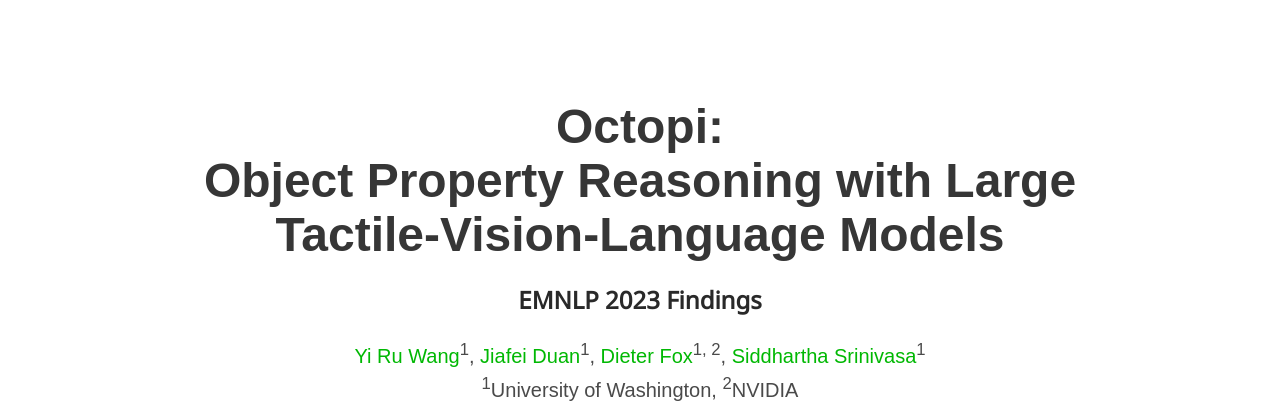
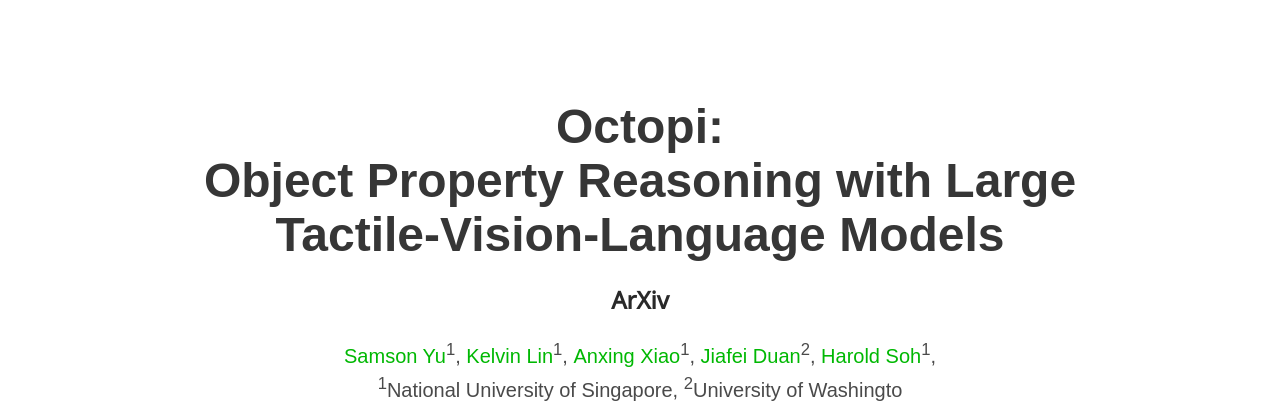
Before and after one commit to Octopi-Tactile-LVLM/Octopi-Tactile-LVLM.github.io, a plain HTML site: page index.html in a window 1280 px wide. Shown: the top 407 px of the page. Drawn offline with nearby package versions, Linux system fonts and the light colour scheme; some icons are missing; a web font is replaced by a local one.

Commit message:
Update index.html

```diff
--- a/index.html
+++ b/index.html
@@ -61,17 +61,18 @@
       <div class="columns is-centered">
         <div class="column has-text-centered">
           <h1 class="title is-1 publication-title">Octopi: <br> Object Property Reasoning with Large Tactile-Vision-Language Models</h1>
-          <h3 class="title is-4 conference-authors"><a target="_blank" href="https://2023.emnlp.org/">EMNLP 2023 Findings</a></h3>
+          <h3 class="title is-4 conference-authors"><a target="_blank" href="https://2023.emnlp.org/">ArXiv</a></h3>
           <div class="is-size-5 publication-authors">
-            <span class="author-block"><a target="_blank" href="https://www.linkedin.com/in/yi-ru-helen-wang?original_referer=https%3A%2F%2Fwww.google.com%2F/">Yi Ru Wang</a><sup>1</sup>,</span>
-            <span class="author-block"><a target="_blank" href="https://duanjiafei.com/">Jiafei Duan</a><sup>1</sup>,</span>
-            <span class="author-block"><a target="_blank" href="https://homes.cs.washington.edu/~fox/">Dieter Fox</a><sup>1, 2</sup>,</span>
-            <span class="author-block"><a target="_blank" href="https://goodrobot.ai/">Siddhartha Srinivasa</a><sup>1</sup></span>
+            <span class="author-block"><a target="_blank" href="https://samsonyubaijian.github.io/">Samson Yu</a><sup>1</sup>,</span>
+            <span class="author-block"><a target="_blank" href="https://www.researchgate.net/profile/Lin-Kelvin">Kelvin Lin</a><sup>1</sup>,</span>
+            <span class="author-block"><a target="_blank" href="https://anxingxiao.com/index.html">Anxing Xiao</a><sup>1</sup>,</span>
+            <span class="author-block"><a target="_blank" href="https://duanjiafei.com/">Jiafei Duan</a><sup>2</sup>,</span>
+            <span class="author-block"><a target="_blank" href="https://haroldsoh.com/">Harold Soh</a><sup>1</sup>,</span>
           </div>
 
           <div class="is-size-5 publication-authors">
-            <span class="author-block"><sup>1</sup>University of Washington,</span>
-            <span class="author-block"><sup>2</sup>NVIDIA</span>
+            <span class="author-block"><sup>1</sup>National University of Singapore,</span>
+            <span class="author-block"><sup>2</sup>University of Washingto</span>
           </div>
 
           <span class="link-block"><a target="_blank" href="https://arxiv.org/abs/2310.07018" class="external-link button is-normal is-rounded is-dark"><span class="icon"><i class="fas fa-file"></i></span><span>ArXiv</span></a></span>
```
